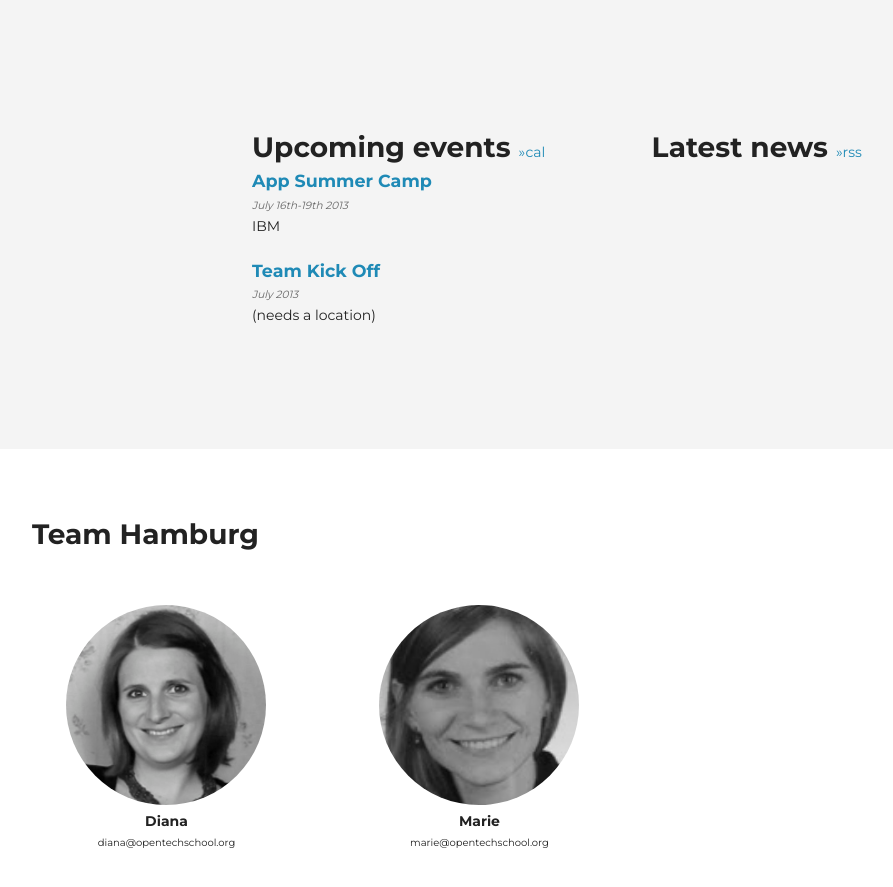
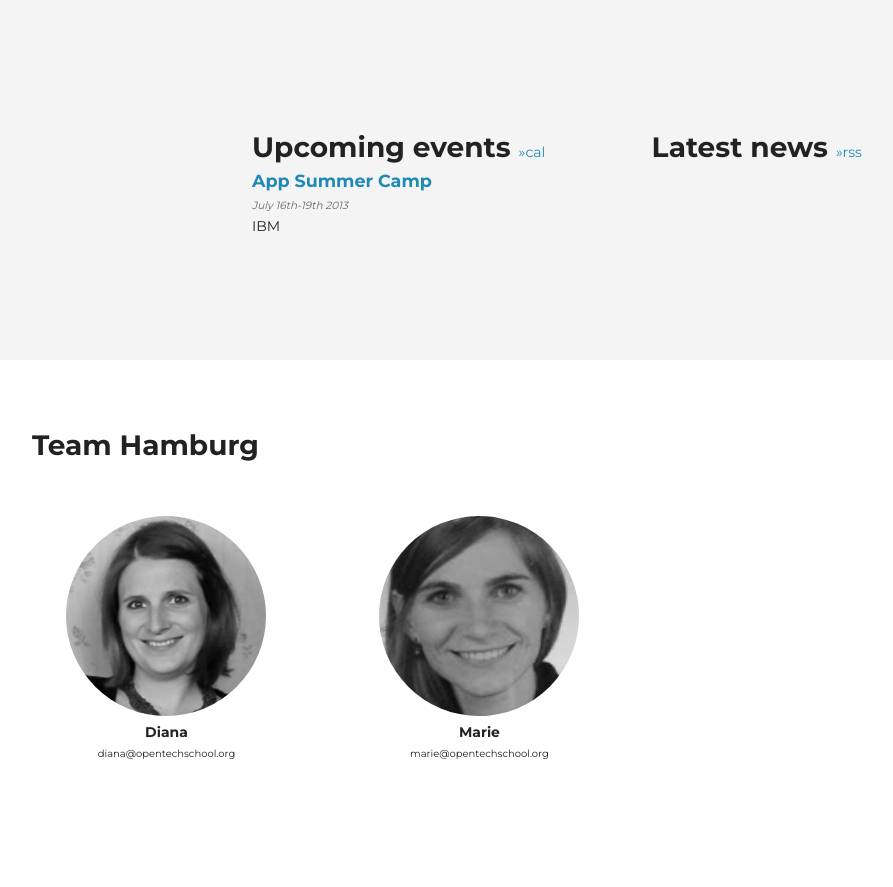
Before and after one commit to OpenTechSchool/www.opentechschool.org, a Jekyll site: the page built from hamburg/index.md, in a window 1280 px wide and 900 px high, scrolled down 669 px. Shown: the top 887 px of the window, without its empty margins (18-911 px from the left). Built offline with Jekyll 4.4.1, drawn with Linux system fonts in a browser that asks for light colours; nearby versions of some CDN libraries.

Commit message:
Update index.md
remove custom event

```diff
--- a/hamburg/index.md
+++ b/hamburg/index.md
@@ -12,13 +12,6 @@ custom_events: "<div class=\"event\">
               <span>July 16th-19th 2013</span>
             </p>
             <p>IBM</p>
-        </div>
-        <div class=\"event\">
-            <h3 class=\"post_title\"><a href=\"http://www.meetup.com/opentechschool-hamburg/events/115518512/\">Team Kick Off</a></h3>
-            <p class=\"date\">
-              <span>July 2013</span>
-            </p>
-            <p>(needs a location)</p>
         </div>
 "
 ---
```
